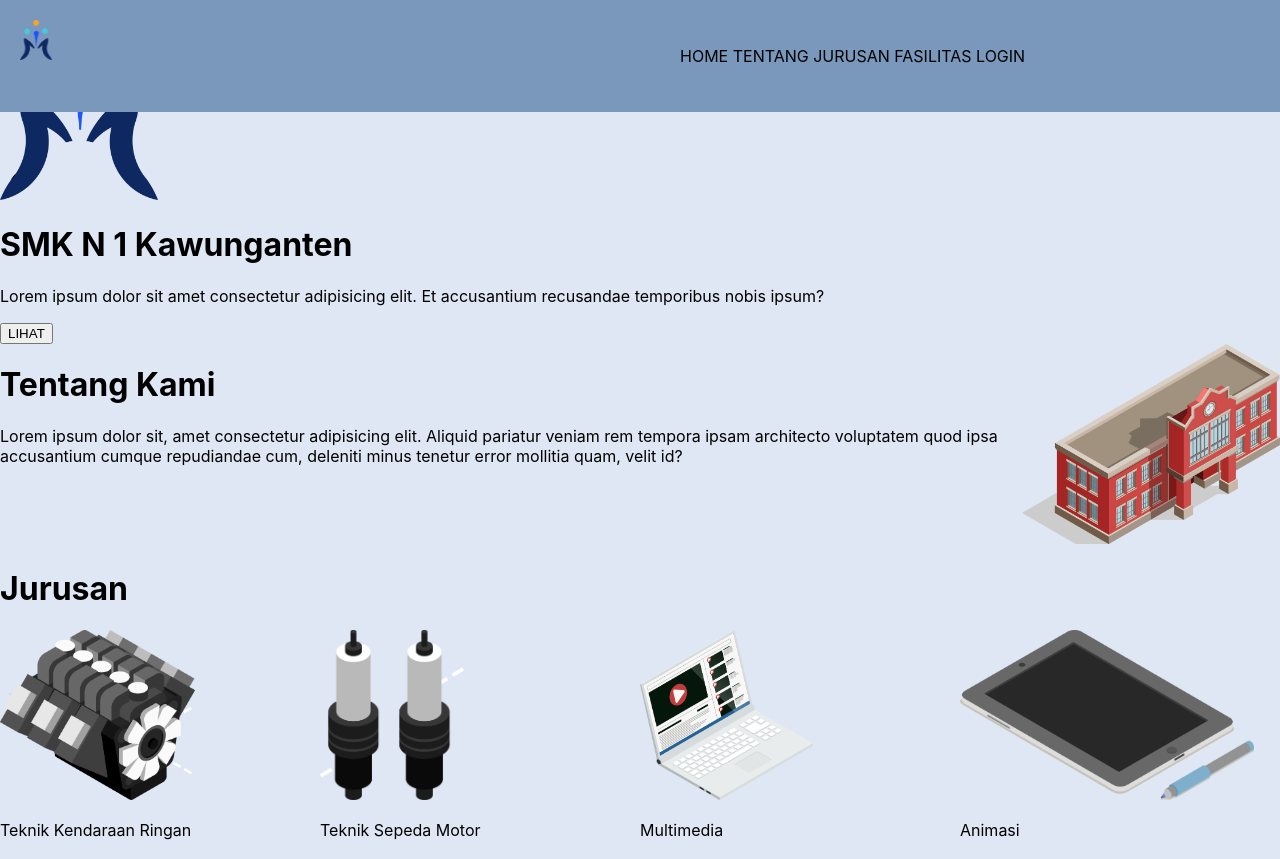
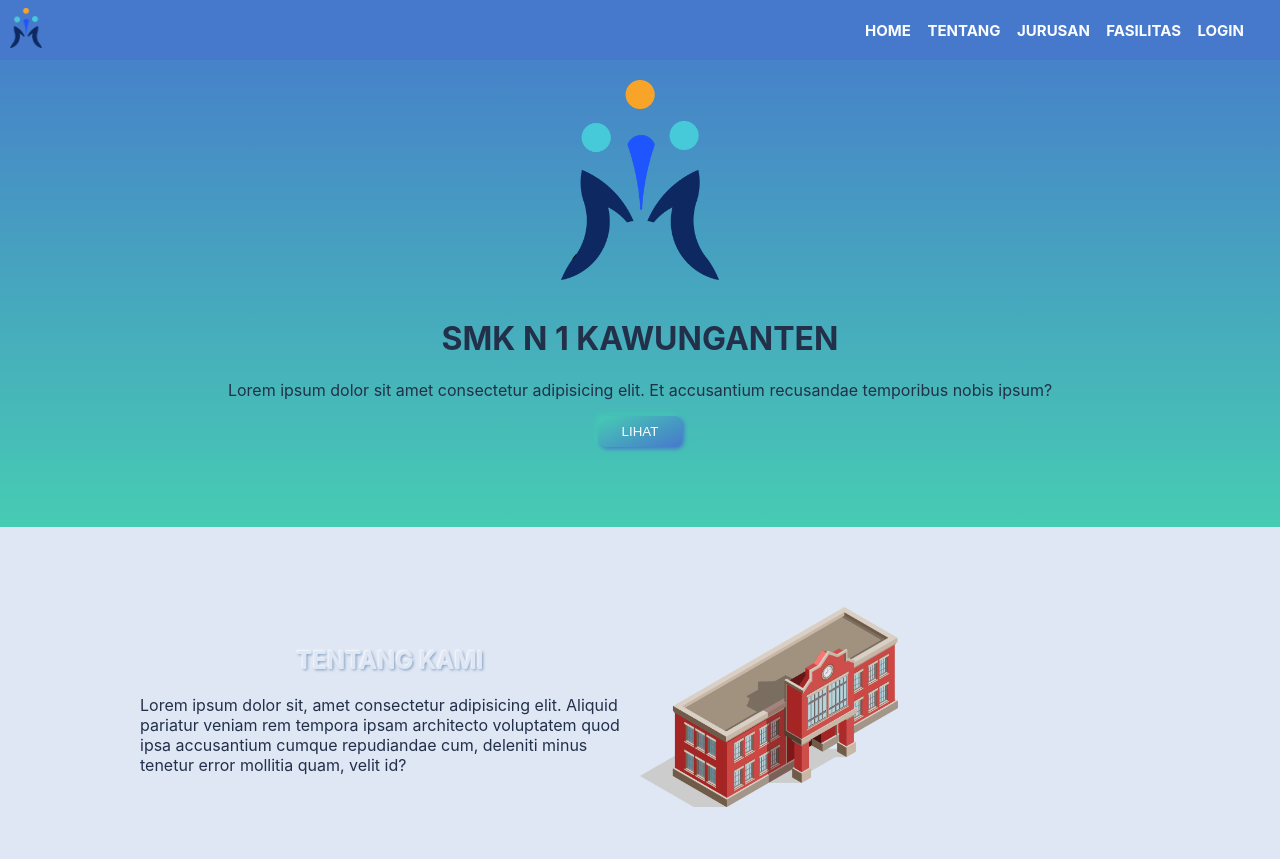
Before and after one commit to DuLatif/saka-web, a plain HTML site: page index.html in a window 1280 px wide. Shown: the top 859 px of the page. Drawn offline with Linux system fonts and the light colour scheme.

Commit message:
menambahkan style pada card

```diff
--- a/index.html
+++ b/index.html
@@ -63,10 +63,6 @@
     <!-- last navbar -->
 
 
-
-    <!-- body -->
-        <div class="container">
-
     <!-- jumbotron -->
         <div class="jumbotron">
             <div class="row">
@@ -80,30 +76,32 @@
         </div>
     <!-- last jumbotron -->
 
+    <!-- body -->
+        <div class="container">
 
             <!-- tentnag -->
-                <div class="tentang" id="tentang">
+                <section class="tentang" id="tentang">
                     <div class="row">
                         <div class="col">
                             <h1 class="heading">Tentang Kami</h1>
                             <p>Lorem ipsum dolor sit, amet consectetur adipisicing elit. Aliquid pariatur veniam rem tempora ipsam architecto voluptatem quod ipsa accusantium cumque repudiandae cum, deleniti minus tenetur error mollitia quam, velit id?</p>
                         </div>
-                        <div class="co">
+                        <div class="col">
                             <img src="img/gedung-sekolah.png" alt="gedung sekoah" height="200px">
                         </div>
                     </div>
-                </div>
+                </section>
             <!-- last tentang -->
 
 
             <!-- jurusan -->
-                <div class="jurusan" id="jurusan">
+                <section class="jurusan" id="jurusan">
                     <h1 class="heading">Jurusan</h1>
                     <div class="row">
                         <div class="col">
                             <div class="card-style">
                                 <div class="card-img">
-                                    <img src="img/jurusan-tkr.png" alt="teknik kendaraan ringan" height="170px">
+                                    <img src="img/jurusan-tkr.png" alt="teknik kendaraan ringan" height="120px">
                                 </div>
                                 <p class="card-subtitle">Teknik Kendaraan Ringan</p>
                             </div>
@@ -111,7 +109,7 @@
                         <div class="col">
                             <div class="card-style">
                                 <div class="card-img">
-                                    <img src="img/jurusan-tsm.png" alt="teknik sepeda motor" height="170px">
+                                    <img src="img/jurusan-tsm.png" alt="teknik sepeda motor" height="140px">
                                 </div>
                                 <p class="card-subtitle">Teknik Sepeda Motor</p>
                             </div>
@@ -127,13 +125,13 @@
                         <div class="col">
                             <div class="card-style">
                                 <div class="card-img">
-                                    <img src="img/jurusan-animasi.png" alt="animasi" height="170px">
+                                    <img src="img/jurusan-animasi.png" alt="animasi" height="120px">
                                 </div>
                                 <p class="card-subtitle">Animasi</p>
                             </div>
                         </div>
                     </div>
-                </div>
+                </section>
             <!-- last jurusan -->
 
 
--- a/scss/main.scss
+++ b/scss/main.scss
@@ -9,7 +9,8 @@ body {
     background-color: $primary-color;
     margin: 0;
     padding: 0;
-    font-family: -apple-system, BlinkMacSystemFont, 'Segoe UI', Roboto, Oxygen, Ubuntu, Cantarell, 'Open Sans', 'Helvetica Neue', sans-serif
+    font-family: -apple-system, BlinkMacSystemFont, 'Segoe UI', Roboto, Oxygen, Ubuntu, Cantarell, 'Open Sans', 'Helvetica Neue', sans-serif;
+    color: $dark-color;
 }
 
 a {
@@ -21,18 +22,69 @@ li {
     list-style-type: none;
 }
 
+button {
+    border: none;
+    text-transform: uppercase;
+    cursor: pointer;
+    padding: 8px 24px;
+    border-radius: 8px;
+    background-image: linear-gradient(-25deg , $first-color , $second-color);
+    box-shadow: 2px 2px 4px $first-color , -2px -2px 4px $second-color;
+    color: $light-color;
+    transition: .5s;
+
+    &:hover {
+        transform: scale(.9);
+        box-shadow: none;
+    }
+}
+
+section {
+    padding: 20px 80px;
+}
 
 .row {
     display: flex;
     flex-wrap: wrap;
+    justify-content: center;
+    align-items: center;
 }
 
 .col {
     flex: 1;
 }
 
+.container {
+    padding: 40px 60px;
+}
 
+.heading {
+    text-transform: uppercase;
+    color: $primary-color;
+    text-shadow: -1px -1px 2px $light-color , 1px 1px 3px $medium-color;
+    font-size: 24px;
+    text-align: center;
+}
 
+.card-style {
+    text-align: center;
+    height: 240px;
+    width: 240px;
+    border-radius: 20px;
+    box-shadow: 2px 2px 10px $medium-color , -5px -5px 10px $light-color;
+    margin: 20px auto;
+
+    .card-img {
+        height: 170px;
+        display: flex;
+        align-items: center;
+        justify-content: center;
+    }
+
+    .card-subtitle {
+        font-size: 18px;
+    }
+}
 
 
 
@@ -42,18 +94,23 @@ li {
     top:0;
     left:0;
     right:0;
-    padding: 20px;
-    background-color: $medium-color;
+    padding: 4px;
+    padding-left: 10px;
+    background-color: $first-color;
     z-index: 1000000;
 
     ul {
-
+        text-align: right;
+        margin-right: 20px;
     }
 
     li {
         display: inline-block;
         text-transform: uppercase;
-        margin: 10px auto;
+        margin-right: 12px;
+        color: $light-color;
+        font-size: 15px;
+        font-weight: bold;
     }
 
 
@@ -81,3 +138,29 @@ li {
         }
     }
 }
+
+
+
+// jumbotron
+.jumbotron {
+    text-align: center;
+    padding: 80px 60px;
+    background-image: linear-gradient($first-color , $second-color);
+
+    img {
+        margin-bottom: 14px;
+    }
+
+    h1 {
+        text-transform: uppercase;
+    }
+
+}
+
+
+// tentnag
+.tentang {
+    img {
+        margin: 20px auto;
+    }
+}
--- a/scss/var.scss
+++ b/scss/var.scss
@@ -4,3 +4,6 @@ $primary-color: #dfe7f4;
 $light-color: #fafcff;
 $medium-color: #7998bc;
 $dark-color: #22304a;
+
+$first-color: #4679cc;
+$second-color: #46ccb3;
```
Also changed, not shown: css/main.css, 1 other file. Lines whose indentation alone changed are shown as unchanged.
